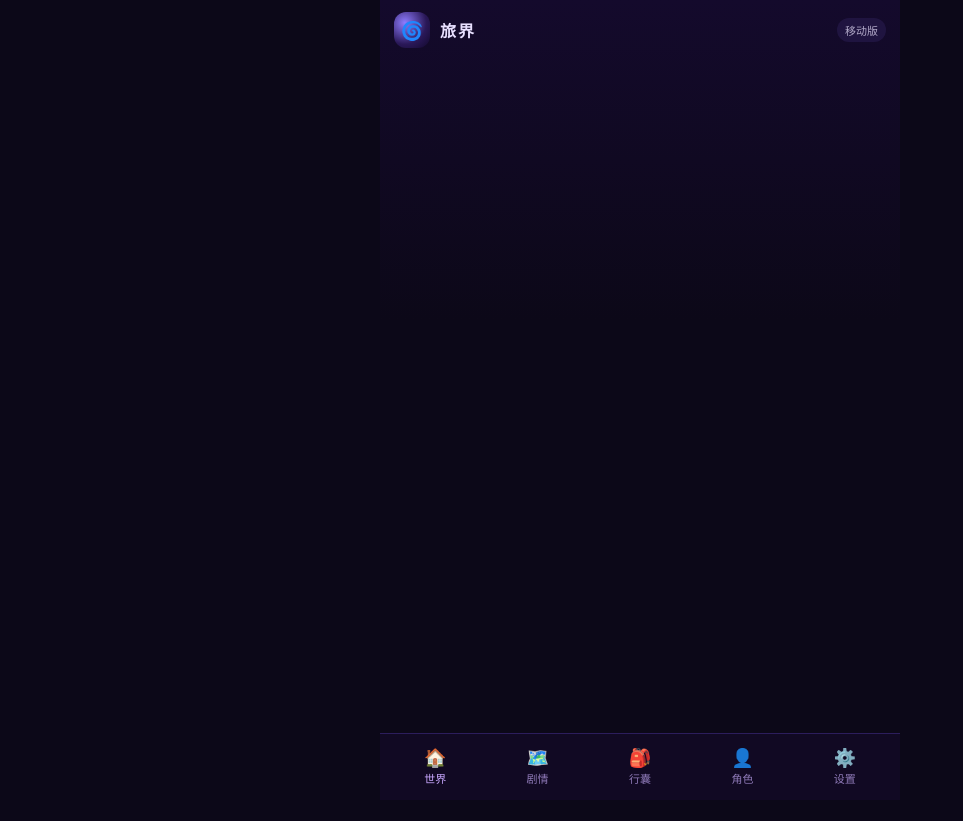
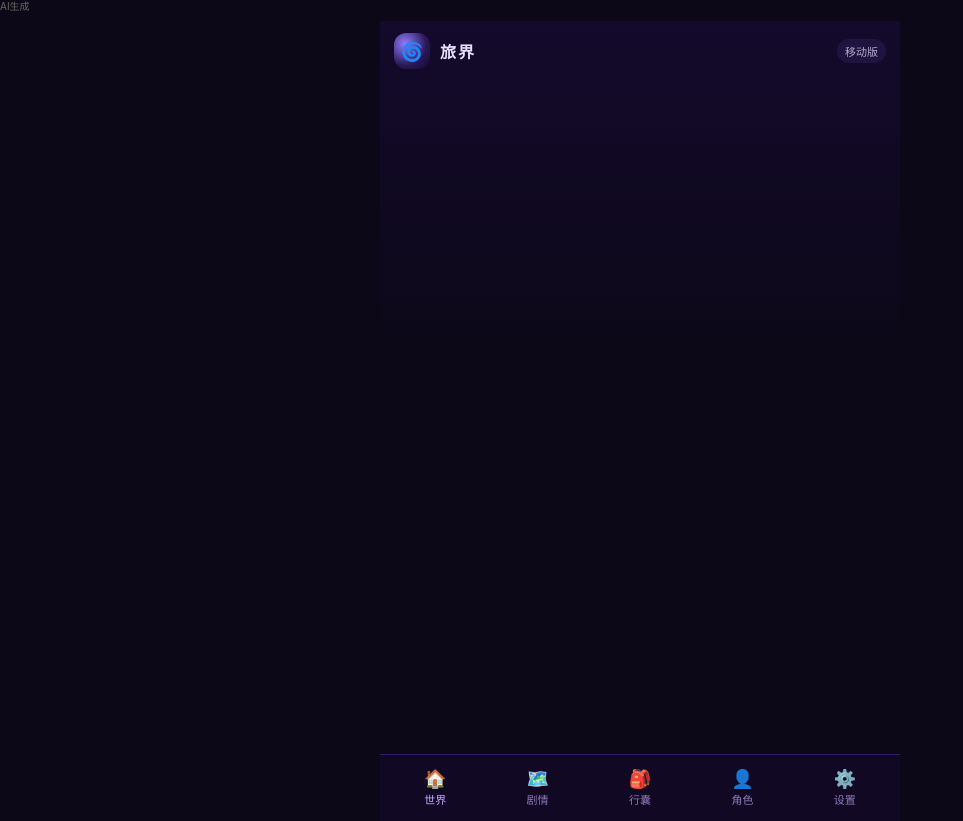
Before and after one commit to Fly143/LvJie-WanJie, an Electron app: page index.html in a window 1280 px wide. Shown: the whole page, without its empty margins (0-963 px from the left). Before the commit the page ends 800 px from the top, so only its background shows below. Drawn offline with Linux system fonts and the light colour scheme.

```diff
--- a/index.html
+++ b/index.html
@@ -49,6 +49,8 @@ nav button .ic{display:block;font-size:18px;line-height:1.2}
 </style>
 </head>
 <body>
+<p data-aigc-mark="1" style="margin:0 0 8px;font-size:10px;line-height:1.3;color:#6b6560;font-weight:400;">AI生成</p>
+
 <div id="app">
   <header>
     <div class="logo">🌀</div>
```
